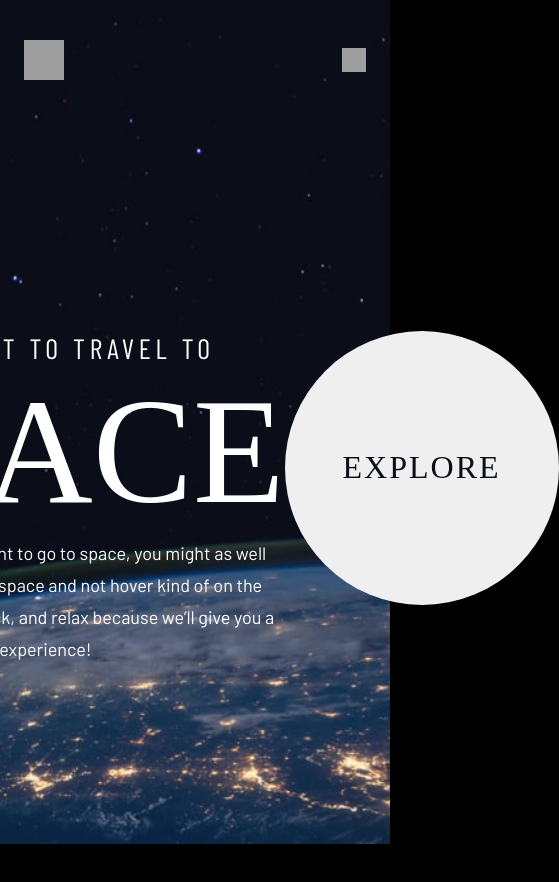
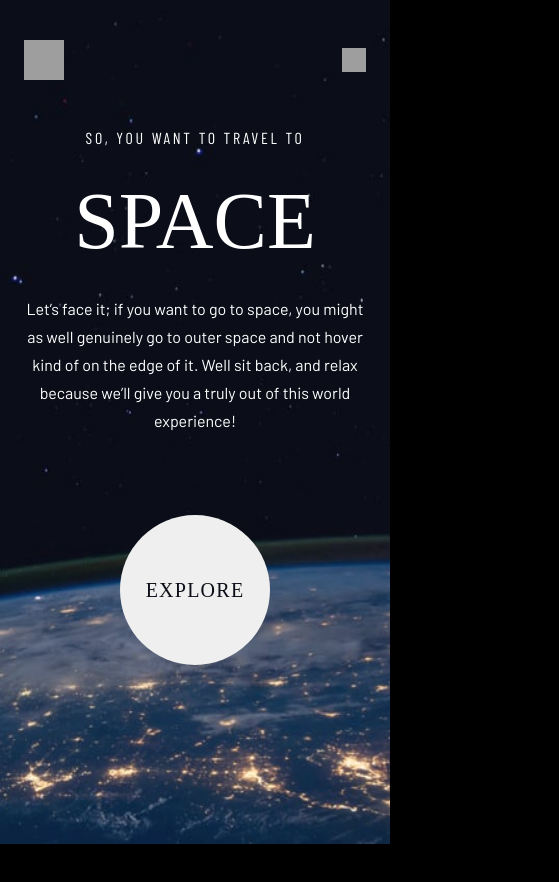
Before and after one commit to Tarun7777/Space-Tourism, a React (Create React App) app: page / in a window 390 px wide. Shown: the top 882 px of the page, 559 px wide, since content can reach past the window. After the commit the page ends 844 px from the top, so only its background shows below. Built offline with nearby package versions, Linux system fonts and the light colour scheme; grey boxes are pictures that could not be loaded; the HTML template or start-up script is replaced by a standard one; a web font is replaced by a local one.

Commit message:
style: home page

```diff
--- a/src/App.css
+++ b/src/App.css
@@ -7,7 +7,14 @@
 }
 
 .app--content {
-  padding: 0 10.375rem;
+  max-width: 1200px;
+  margin: 0 auto;
+}
+
+@media only screen and (min-width: 1025px) and (max-width: 1280px) {
+  .app--content {
+    max-width: 900px;
+  }
 }
 
 @media only screen and (max-width: 1024px) {
@@ -15,6 +22,9 @@
     background: black url('./assets/home/background-home-tablet.jpg') no-repeat;
     background-size: 100vw 100vh;
     background-attachment: fixed;
+  }
+  .app--content {
+    max-width: 550px;
   }
 }
 
@@ -24,4 +34,7 @@
     background-size: 100vw 100vh;
     background-attachment: fixed;
   }
+  .app--content {
+    max-width: 34.55rem;
+  }
 }
--- a/src/components/home/atoms/button/button.css
+++ b/src/components/home/atoms/button/button.css
@@ -1,3 +1,10 @@
+.home--right-panel {
+  width: 50%;
+  display: flex;
+  justify-content: flex-end;
+  align-items: flex-end;
+}
+
 .home--right-panel .explore-btn {
   color: rgb(11, 13, 23);
   height: 17.125rem;
@@ -6,7 +13,7 @@
   font-weight: 400;
   font-size: 2rem;
   line-height: 37px;
-  letter-spacing: 2px;
+  letter-spacing: 0.125rem;
   border: none;
   border-radius: 50%;
   cursor: pointer;
@@ -16,3 +23,28 @@
   box-shadow: 0 0 0 5.5rem rgba(255, 255, 255, 0.1);
   mix-blend-mode: normal;
 }
+
+@media only screen and (max-width: 1024px) {
+  .home--right-panel {
+    width: 100%;
+    margin-top: 10rem;
+    justify-content: center;
+  }
+  .home--right-panel .explore-btn {
+    height: 15.125rem;
+    width: 15.125rem;
+  }
+}
+
+@media only screen and (max-width: 600px) {
+  .home--right-panel {
+    margin-top: 5rem;
+  }
+  .home--right-panel .explore-btn {
+    height: 9.375rem;
+    width: 9.375rem;
+    font-size: 1.25rem;
+    line-height: 22.3px;
+    letter-spacing: 0.078rem;
+  }
+}
--- a/src/components/home/atoms/welcome-text/WelcomeText.css
+++ b/src/components/home/atoms/welcome-text/WelcomeText.css
@@ -1,4 +1,20 @@
+.home--left-panel {
+  width: 50%;
+}
+
 .home--left-panel h1 {
-  margin-top: 1.5rem;
-  margin-bottom: 2.75rem;
+  margin: 1.5rem 0;
 }
+
+@media only screen and (max-width: 1024px) {
+  .home--left-panel {
+    width: 100%;
+    text-align: center;
+  }
+}
+
+@media only screen and (max-width: 1024px) {
+  .home--left-panel h1 {
+    margin-top: 1rem 0 0.75rem;
+  }
+}
--- a/src/components/home/atoms/welcome-text/WelcomeText.jsx
+++ b/src/components/home/atoms/welcome-text/WelcomeText.jsx
@@ -1,5 +1,6 @@
 import React from 'react';
 import { content } from '../../../../constants/content';
+import  './WelcomeText.css'
 
 const WelcomeText = () => {
   return (
--- a/src/components/home/organisms/index.css
+++ b/src/components/home/organisms/index.css
@@ -1,5 +1,17 @@
 .home {
-    display: flex;
-    justify-content: center;
-    padding: 15.68rem 0;
+  display: flex;
+  padding: 10rem 0;
 }
+
+@media only screen and (max-width: 1024px) {
+  .home {
+    flex-direction: column;
+    padding: 6rem 1.5em;
+  }
+}
+
+@media only screen and (max-width: 600px) {
+  .home {
+    padding: 3rem 1.5rem;
+  }
+}
--- a/src/components/navigation-bar/NavigationBar.css
+++ b/src/components/navigation-bar/NavigationBar.css
@@ -113,8 +113,7 @@ a {
     font-size: 1rem;
     width: 100%;
   }
-  .nav-item:active,
-  .nav-item:hover {
+  .active {
     border-right: 3px solid #ffffff;
     border-bottom: 0px;
   }
--- a/src/index.css
+++ b/src/index.css
@@ -22,6 +22,36 @@ p {
   line-height: 32px;
 }
 
+@media only screen and (max-width: 1024px) {
+  h1 {
+    line-height: 150px;
+  }
+  h5 {
+    font-size: 1.25rem;
+    line-height: 24px;
+    letter-spacing: 0.211rem;
+  }
+  p {
+    font-size: 1rem;
+    line-height: 28px;
+  }
+}
+
+@media only screen and (max-width: 600px) {
+  h1 {
+    font-size: 5rem;
+    line-height: 100px;
+  }
+  h5 {
+    font-size: 1rem;
+    line-height: 19.2px;
+    letter-spacing: 0.168rem;
+  }
+  p {
+    line-height: 28px;
+  }
+}
+
 * {
   box-sizing: border-box;
   margin: 0;
```
